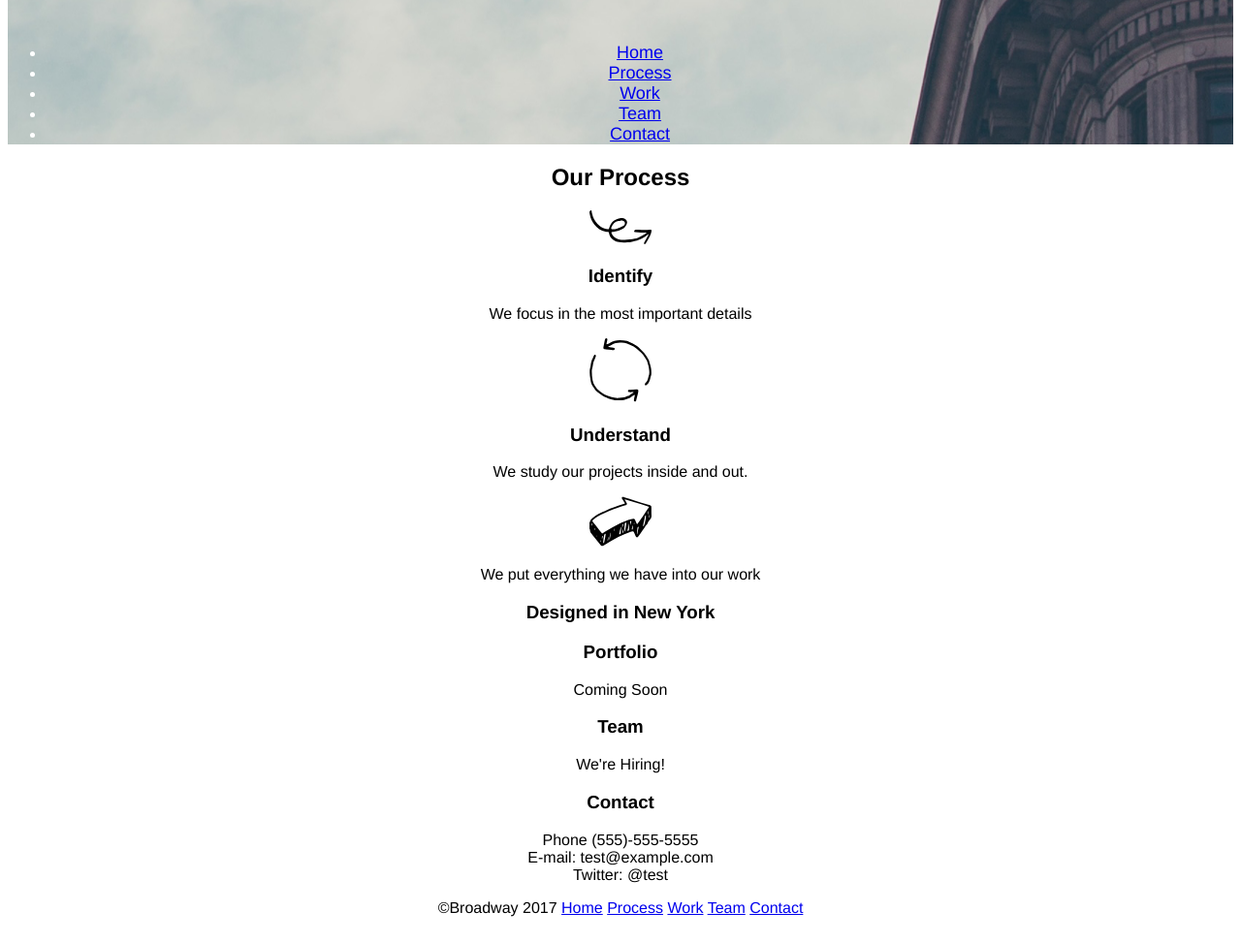
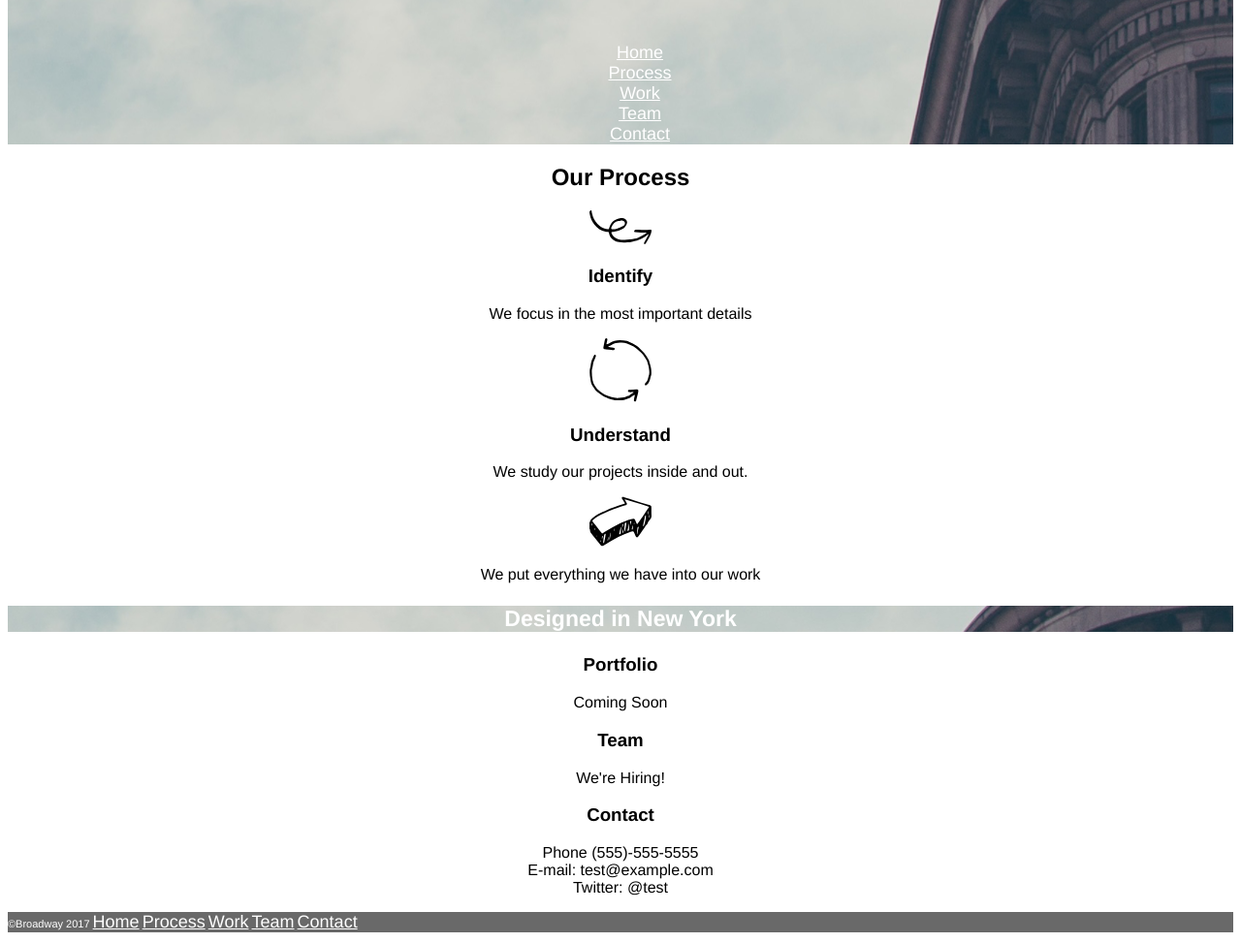
Before and after one commit to martincaddy/broadwaydesign, a plain HTML site: page index.html in a window 1280 px wide. Shown: the part 130-1103 px from the top of the page at 97% size. Drawn offline with Linux system fonts and the light colour scheme.

Commit message:
Completed Project

```diff
--- a/index.html
+++ b/index.html
@@ -6,10 +6,10 @@
     <link href="./resources/style.css" type="text/css" rel="stylesheet">
   </head>
   <body>
-    <div class="head">
+    <div class="head" id="top">
       <h1>Broadway Design</h1>
       <ul>
-        <li><a href="#home">Home</a></li>
+        <li><a href="#top">Home</a></li>
         <li><a href="#process">Process</a></li>
         <li><a href="#work">Work</a></li>
         <li><a href="#team">Team</a></li>
@@ -45,9 +45,9 @@
     <p>Phone (555)-555-5555<br>E-mail: test@example.com<br>Twitter: @test</p>
   </div>
 
-  <nav>
-  <div id="foot">
-    <p>©Broadway 2017 <a href="#home">Home</a><span>   </span><a href="#process">Process</a><span>   </span><a href="#work">Work</a>
+  <nav class="foot">
+  <div>
+    <p id="copy">©Broadway 2017 <a href="#top">Home</a><span>   </span><a href="#process">Process</a><span>   </span><a href="#work">Work</a>
     <span>   </span><a href="#team">Team</a><span>   </span><a href="#contact">Contact</a>
   </div>
   </nav>
--- a/resources/style.css
+++ b/resources/style.css
@@ -13,7 +13,27 @@ h1{
   background-image: url(./images/the-flatiron-building.png);
 }
 
-li{
+ul{
   font-size: 18px;
   color: white;
+  list-style-type: none;
 }
+
+#design{
+  background-image: url(./images/the-flatiron-building.png);
+  color: white;
+  font-weight: bold;
+  font-size: 23px;
+}
+
+.foot{
+  font-size: 11px;
+  color: white;
+  background-color: dimgray;
+  text-align: left;
+}
+
+a {
+  color: white;
+  font-size: 18px;
+}
```
